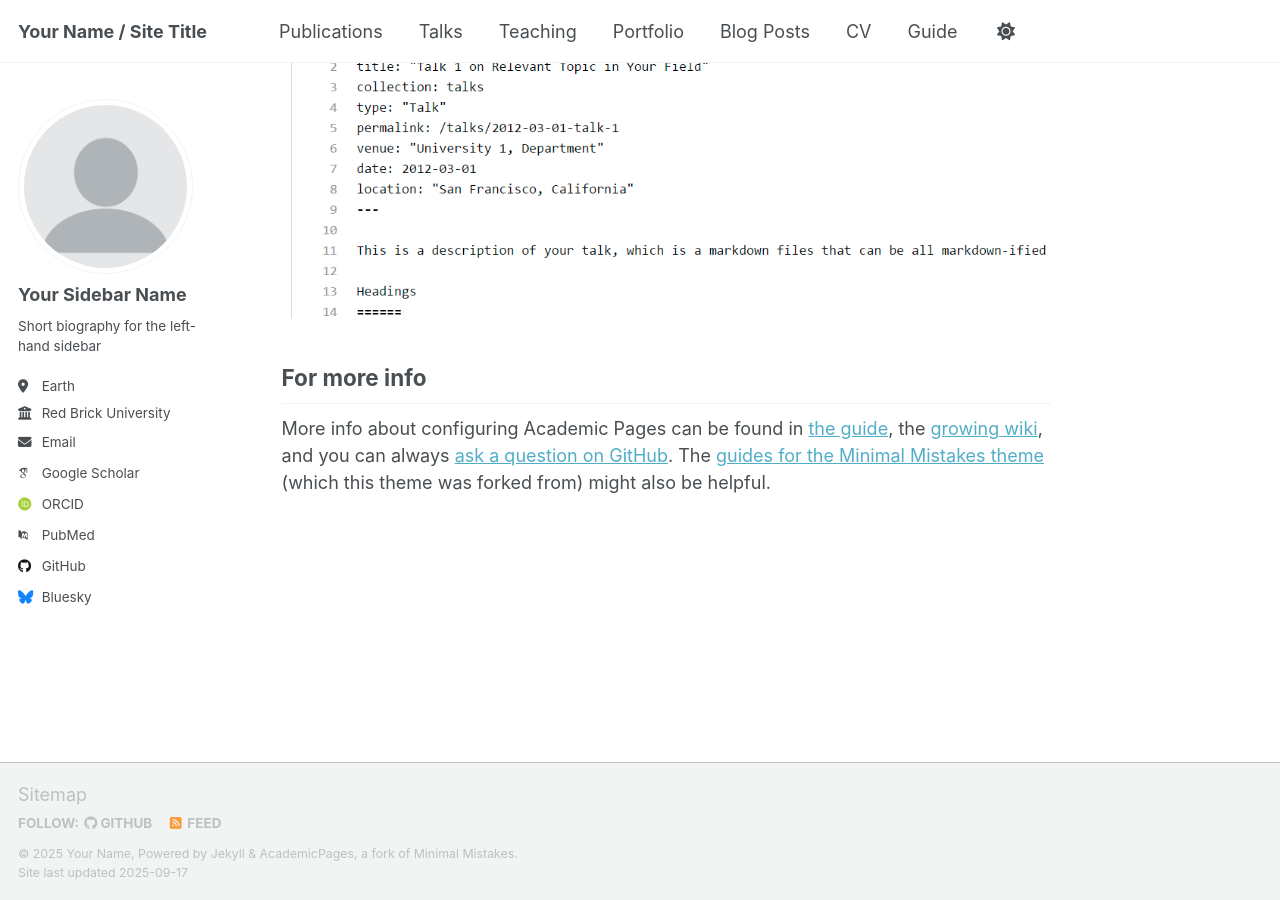
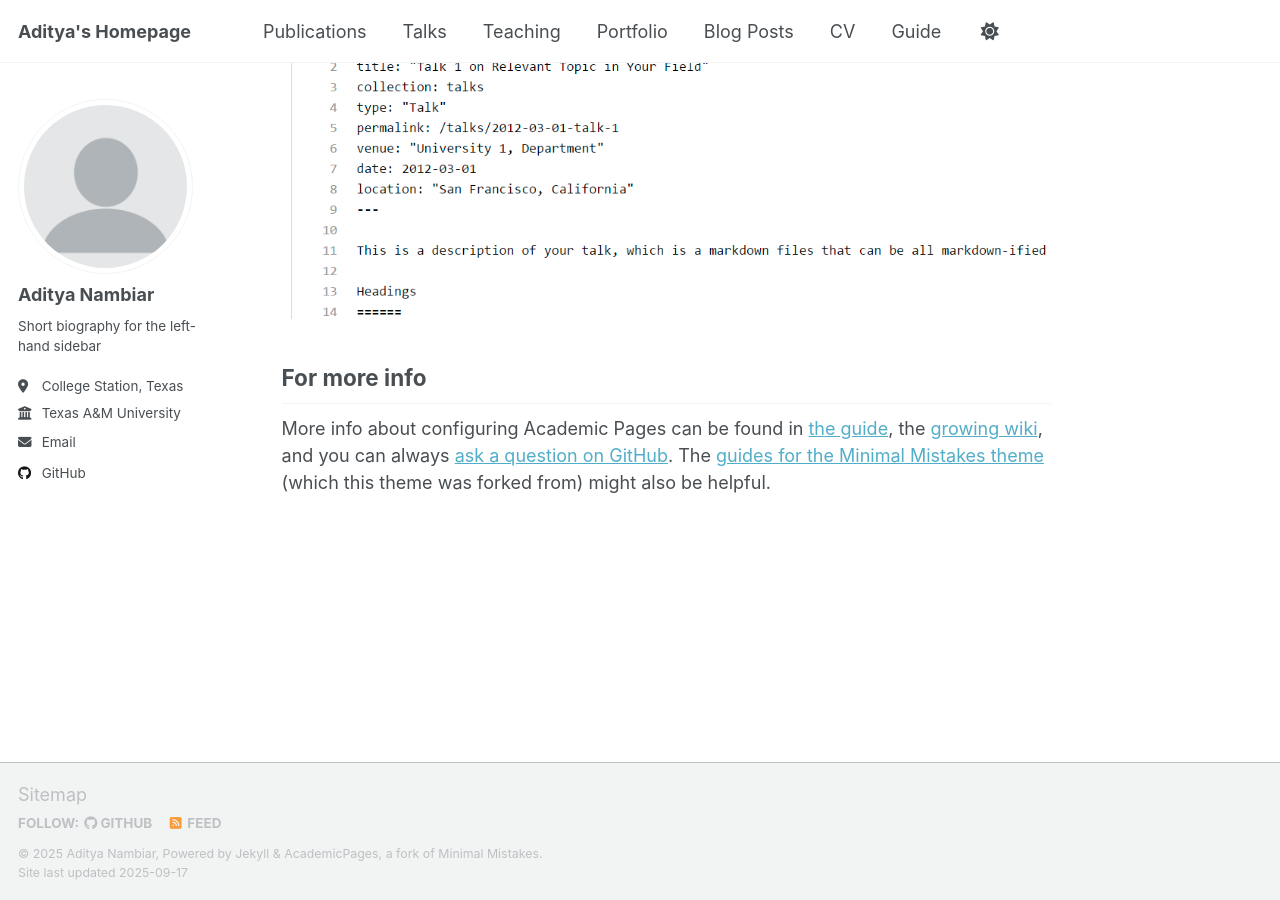
Before and after one commit to aditnambiar-tamu/aditnambiar-tamu.github.io, a Jekyll site: the page built from _pages/about.md, in a window 1280 px wide and 900 px high, scrolled down 2880 px. Built offline with Jekyll 4.4.1, drawn with Linux system fonts in a browser that asks for light colours; some web fonts are replaced; a script that is not in the unit is left out.

Commit message:
Update _config.yml

```diff
--- a/_config.yml
+++ b/_config.yml
@@ -9,11 +9,11 @@
 # Basic Site Settings
 locale                   : "en-US"
 site_theme               : "default" # Currently available options are "default", "air"
-title                    : "Your Name / Site Title"
+title                    : "Aditya's Homepage"
 title_separator          : "-"
-name                     : &name "Your Name"
-description              : &description "Your Name's academic portfolio"   # Update this with a general description of your site, this is the default if not overridden by a page
-url                      : https://academicpages.github.io # The base hostname & protocol for your site e.g. "https://[your GitHub username].github.io",
+name                     : &name "Aditya Nambiar"
+description              : &description "Aditya Nambiar's academic portfolio"   # Update this with a general description of your site, this is the default if not overridden by a page
+url                      : https://aditnambiar-tamu.github.io/ # The base hostname & protocol for your site e.g. "https://[your GitHub username].github.io",
                                                            # or if you already have some other page hosted on Github then use "https://[your GitHub username].github.io/[Your Repo Name]"
 baseurl                  : "" # the subpath of your site, e.g. "/blog"
 repository               : "academicpages/academicpages.github.io"
@@ -24,23 +24,23 @@ repository               : "academicpages/academicpages.github.io"
 author:
   # Biographic information
   avatar           : "profile.png"
-  name             : "Your Sidebar Name"
+  name             : "Aditya Nambiar"
   pronouns         : # example: "she/her"
   bio              : "Short biography for the left-hand sidebar"
-  location         : "Earth"
-  employer         : "Red Brick University"
+  location         : "College Station, Texas"
+  employer         : "Texas A&M University"
   uri              : # URL
-  email            : "none@example.org"
+  email            : "aditnambiar@tamu.edu"
 
   # Academic websites
   academia         : # URL
   arxiv            : # URL - Update with the correct link to your profile
-  googlescholar    : "https://scholar.google.com/citations?user=PS_CX0AAAAAJ"
+  googlescholar    : # "https://scholar.google.com/citations?user=PS_CX0AAAAAJ"
   inspire-hep      : # URL
   impactstory      : # URL
-  orcid            : "http://orcid.org/yourorcidurl"
+  orcid            : # "http://orcid.org/yourorcidurl"
   semantic         : # URL
-  pubmed           : "https://www.ncbi.nlm.nih.gov/pubmed/?term=john+snow"
+  pubmed           : # "https://www.ncbi.nlm.nih.gov/pubmed/?term=john+snow"
   researchgate     : # URL
   scopus           : # URL
 
@@ -48,13 +48,13 @@ author:
   bitbucket        : # Username - Update with your username on the site
   codepen          : # Username
   dribbble         : # Username
-  github           : "academicpages"
+  github           : "aditnambiar-tamu"
   kaggle           : # Username
   stackoverflow    : # User number or user number and name (i.e., use "1" or "1/jeff-atwood")
 
   # Social media
   artstation       : # Username
-  bluesky          : "bsky.app" # Replace this with you Bluesky username
+  bluesky          : #"bsky.app" # Replace this with you Bluesky username
   facebook         : # Username
   flickr           : # Username
   foursquare       : # Username
@@ -135,7 +135,7 @@ yandex_site_verification :
 
 # Social Sharing
 twitter:
-  username               : &twitter
+  username               : #&twitter
 facebook:
   username               :
   app_id                 :
```
